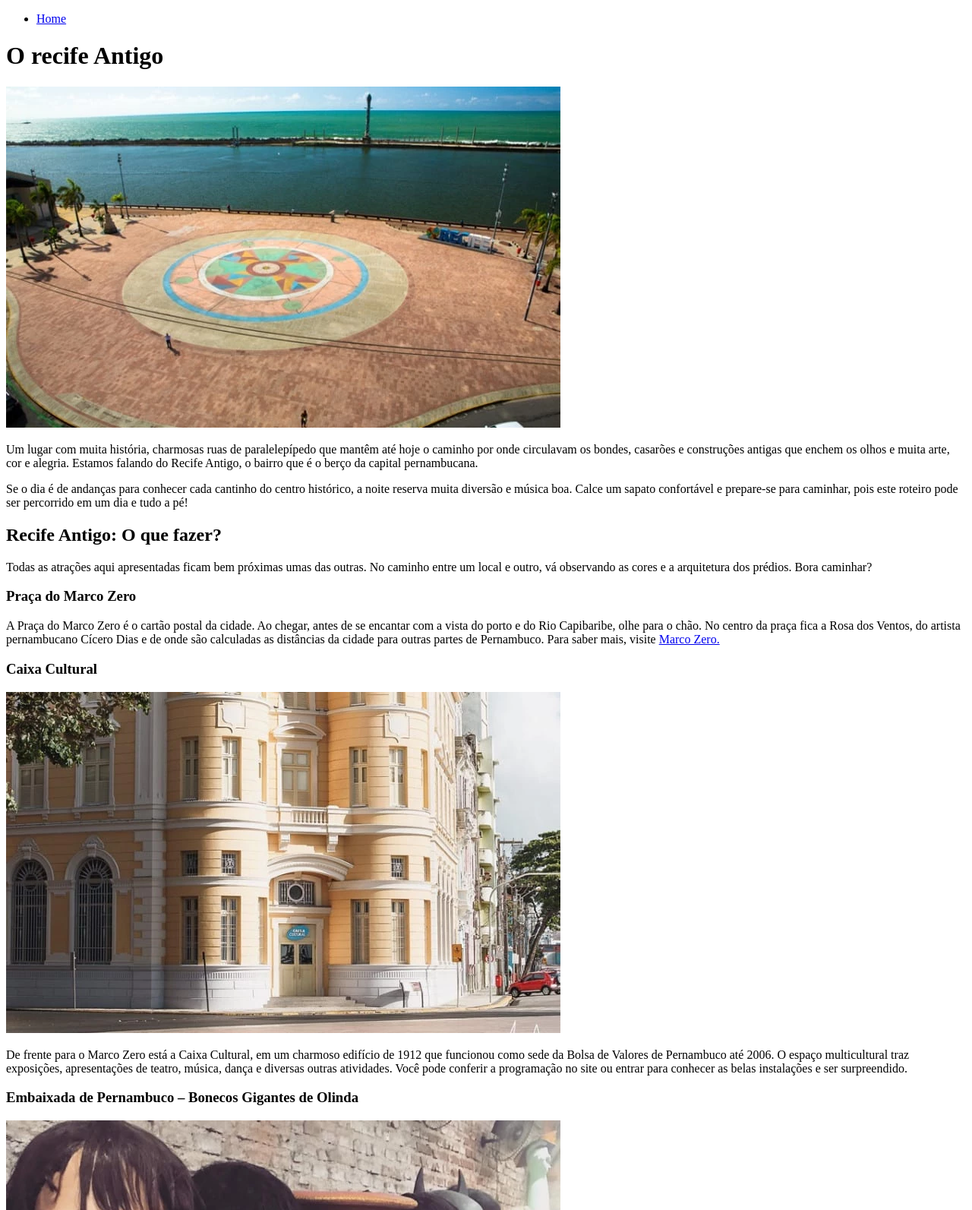
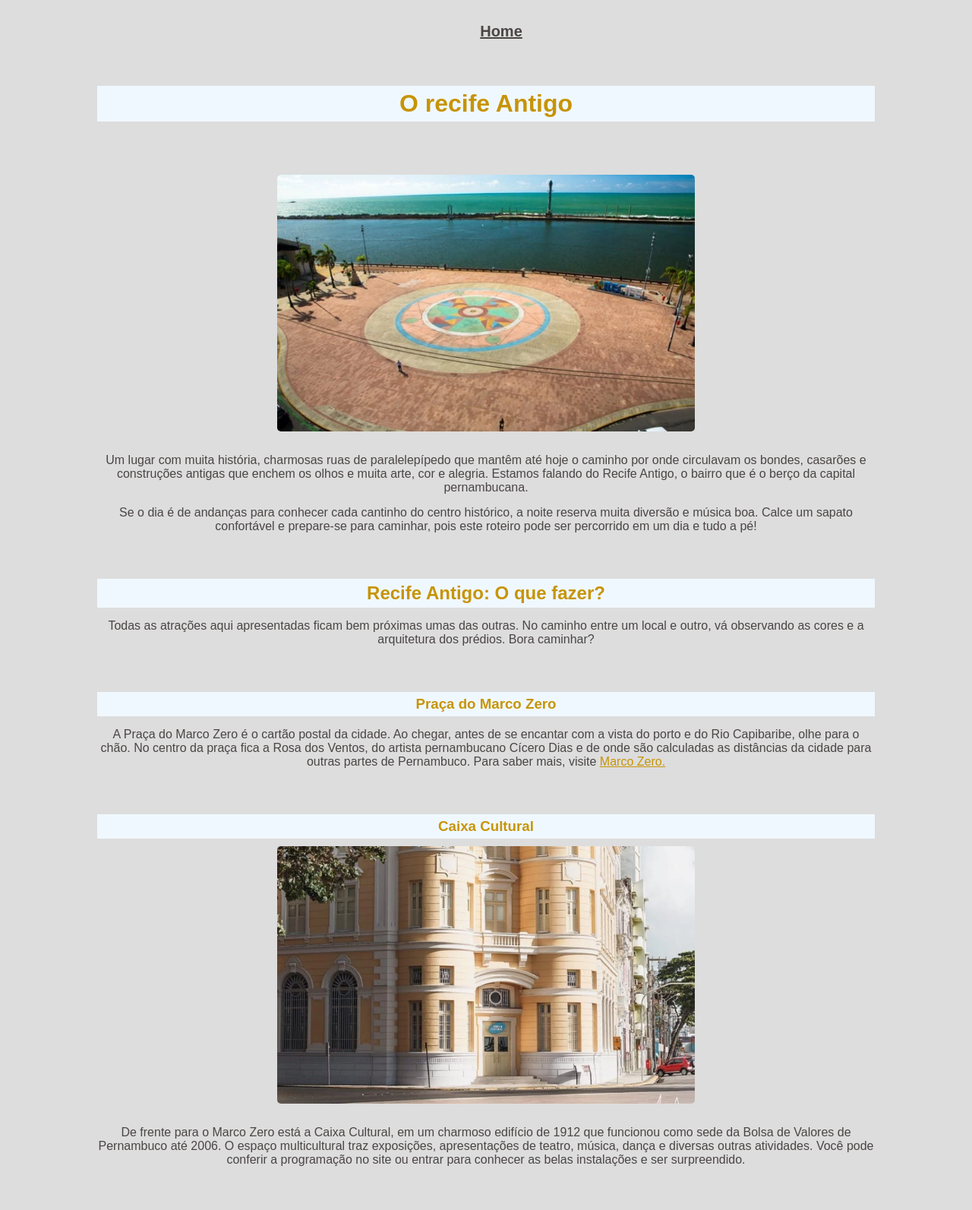
Before and after one commit to BiancaAViana/Curso-TalentoCloud, a plain HTML site: page recife-antigo/index.html in a window 1280 px wide. Shown: the top 1593 px of the page at 76% size. Drawn offline with Linux system fonts and the light colour scheme.

Commit message:
adicionando css ao projeto recife antigo.

```diff
--- a/recife-antigo/index.html
+++ b/recife-antigo/index.html
@@ -4,11 +4,12 @@
     <meta charset="UTF-8">
     <meta name="viewport" content="width=device-width, initial-scale=1.0">
     <title>Recife Antigo</title>
+    <link rel="stylesheet" href="style.css">
 </head>
 <body>
     <header>
         <nav>
-            <ul>
+            <ul class="menu">
                 <li><a href="index.html">Home</a></li>
             </ul>
         </nav>
@@ -16,32 +17,44 @@
 
     <main>
         <h1>O recife Antigo</h1>
+        <section>
 
+
+        <div class="img-card">
            <img src="img/recife-antigo-01-730x449.webp" alt="">
+        </div>
 
         <p>Um lugar com muita história, charmosas ruas de paralelepípedo que mantêm até hoje o caminho por onde circulavam os bondes, casarões e construções antigas que enchem os olhos e muita arte, cor e alegria. Estamos falando do Recife Antigo, o bairro que é o berço da capital pernambucana.</p>
 
         <p>Se o dia é de andanças para conhecer cada cantinho do centro histórico, a noite reserva muita diversão e música boa. Calce um sapato confortável e prepare-se para caminhar, pois este roteiro pode ser percorrido em um dia e tudo a pé!</p>
-
+        </section>
         <section>
+            <div class="container">
                 <h2>Recife Antigo: O que fazer?</h2>
                 <p>
                     Todas as atrações aqui apresentadas ficam bem próximas umas das outras. No caminho entre um local e outro, vá observando as cores e a arquitetura dos prédios. Bora caminhar?
                 </p>
+            </div>
 
+            <div class="container">
                 <h3>Praça do Marco Zero</h3>
                 <p>
-                A Praça do Marco Zero é o cartão postal da cidade. Ao chegar, antes de se encantar com a vista do porto e do Rio Capibaribe, olhe para o chão. No centro da praça fica a Rosa dos Ventos, do artista pernambucano Cícero Dias e de onde são calculadas as distâncias da cidade para outras partes de Pernambuco. Para saber mais, visite <a href="marco.zero.html">Marco Zero.</a>
+                    A Praça do Marco Zero é o cartão postal da cidade. Ao chegar, antes de se encantar com a vista do porto e do Rio Capibaribe, olhe para o chão. No centro da praça fica a Rosa dos Ventos, do artista pernambucano Cícero Dias e de onde são calculadas as distâncias da cidade para outras partes de Pernambuco. Para saber mais, visite <a href="marco.zero.html" id="link">Marco Zero.</a>
                 </p>
+            </div>
 
+            <div class="container">
                 <h3>Caixa Cultural</h3>
-            <img src="img/recife-antigo-05-730x449.webp" alt="imagem da caixa cultural">
+                <div class="img-card"><img src="img/recife-antigo-05-730x449.webp" alt="imagem da caixa cultural"></div>
                 <p>De frente para o Marco Zero está a Caixa Cultural, em um charmoso edifício de 1912 que funcionou como sede da Bolsa de Valores de Pernambuco até 2006. O espaço multicultural traz exposições, apresentações de teatro, música, dança e diversas outras atividades. Você pode conferir a programação no site ou entrar para conhecer as belas instalações e ser surpreendido.
                 </p>
+            </div>
 
+            <div class="container">
                 <h3>Embaixada de Pernambuco – Bonecos Gigantes de Olinda</h3>
-            <img src="img/recife-antigo-08-730x449.webp" alt="imagem de bonecos de olinda">
+                <div class="img-card"><img src="img/recife-antigo-08-730x449.webp" alt="imagem de bonecos de olinda"></div>
                 <p>Certamente você já viu famosos bonecos gigantes, tradição no carnaval de Olinda. E na Embaixada dos Bonecos estão reunidos 63 dentre os mais de 300 existentes. Você vai encontrar Alceu Valença, Michael Jackson, Ayrton Senna, Tim Maia, Pelé, Neymar e muitas outras personalidades do esporte, música e política. A visita é monitorada por um guia e é possível chegar pertinho das peças, se caracterizar com adereços e tirar fotos bem divertidas.</p>
+            </div>
         </section>
     </main>
 </body>
--- /dev/null
+++ b/recife-antigo/style.css
@@ -0,0 +1,73 @@
+
+* {
+    box-sizing: border-box;
+    margin: 0;
+    font-family: Arial, Helvetica, sans-serif;
+}
+
+h1, h2, h3 {
+    color: rgb(199, 148, 7);
+    background-color: aliceblue;
+    padding: 5px 0;
+}
+
+body {
+    background-color: rgb(221, 221, 221);
+    color: rgb(75, 69, 69);
+}
+
+.menu {
+    margin: 30px;
+    list-style: none;
+
+    display: flex;
+    justify-content: center;
+    align-items: center;
+}
+
+.menu a {
+    color: rgb(75, 69, 69);
+    font-size: 20px;
+    font-weight: bold;
+}
+
+.menu a:hover {
+    color: rgb(199, 148, 7);
+}
+
+main {
+    width: 80%;
+    margin: 0 auto;
+    text-align: center;
+}
+
+main h1 {
+    margin: 60px auto 30px;
+}
+
+.img-card img {
+    width: 550px;
+    margin: 10px 0;
+    border-radius: 5px;
+}
+
+main p {
+    margin: 15px 0;
+}
+
+.container, section {
+    margin: 60px 0;
+}
+
+#link {
+    color: rgb(199, 148, 7);
+}
+
+#link:hover {
+    color: rgb(75, 69, 69);
+}
+
+footer {
+    text-align: center;
+    margin: 30px 0;
+}
```
Also changed, not shown: form/form.html (added, +25 -0 lines), form/form_sexo.html (added, +32 -0 lines), form/formulsrio_senha.html (added, +29 -0 lines), recife-antigo/marco.zero.html (+5 -4 lines). Lines whose indentation alone changed are shown as unchanged.
